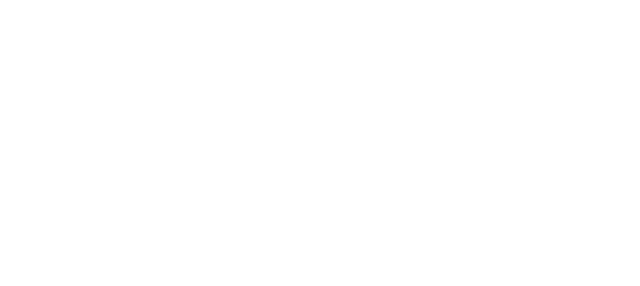
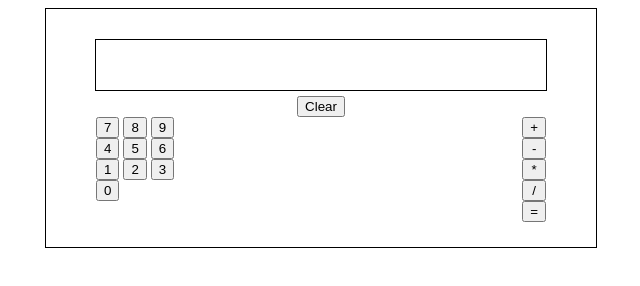
Before and after one commit to grantKinsley/calculator, a plain HTML site: page index.html in a window 1280 px wide. Shown: the whole page, without its empty margins (319-959 px from the left). Drawn offline with Linux system fonts and the light colour scheme.

Commit message:
created static calculator ui with buttons

```diff
--- a/index.html
+++ b/index.html
@@ -5,9 +5,43 @@
     <meta http-equiv="X-UA-Compatible" content="IE=edge">
     <meta name="viewport" content="width=device-width, initial-scale=1.0">
     <title>Calculator</title>
+    <link rel="stylesheet" href="./style.css">
 </head>
 <body>
+    <div class="container">
+        <div class="display"></div>
+        <button class="clear">Clear</button>
+        <div class="button-container">
+            <div class="digit-container">
+                <div class="digit-row">
+                    <button class="digit" id="7">7</button>
+                    <button class="digit" id="8">8</button>
+                    <button class="digit" id="9">9</button>
+                </div>
+                <div class="digit-row">
+                    <button class="digit" id="4">4</button>
+                    <button class="digit" id="5">5</button>
+                    <button class="digit" id="6">6</button>
+                </div>
+                <div class="digit-row">
+                    <button class="digit" id="1">1</button>
+                    <button class="digit" id="2">2</button>
+                    <button class="digit" id="3">3</button>
+                </div>
+                <div class="digit-row">
+                    <button class="digit" id="0">0</button>
+                </div>
+            </div>
+            <div class="operator-container">
+                <button class="operator" id="+">+</button>
+                <button class="operator" id="-">-</button>
+                <button class="operator" id="*">*</button>
+                <button class="operator" id="/">/</button>
+                <button class="operator" id="=">=</button>
+            </div>
+        </div>
 
+    </div>
 </body>
 
 <script src="./script.js"></script>
--- /dev/null
+++ b/style.css
@@ -0,0 +1,45 @@
+.container {
+    display: flex;
+    flex-direction: column;
+    justify-content: center;
+    align-items: center;
+    width: 500px;
+    margin: auto;
+    padding: 25px;
+    border: 1px black solid;
+}
+
+.display {
+    border: 1px black solid;
+    width: 450px;
+    height: 50px;
+    margin: 5px;
+}
+
+.button-container {
+    display: flex;
+    width: 450px;
+}
+
+.digit-container {
+    /* display: flex;
+    flex-direction: column;
+    align-items: center;
+    flex-wrap: wrap;
+    width: 300px; */
+    flex: 3;
+}
+
+.operator-container {
+    display: flex;
+    flex-direction: column;
+    /* width: 450px;
+    height: 25px;
+    flex: 1; */
+
+}
+
+.operator {
+    /* display: flex; */
+    /* flex: 1; */
+}
```
